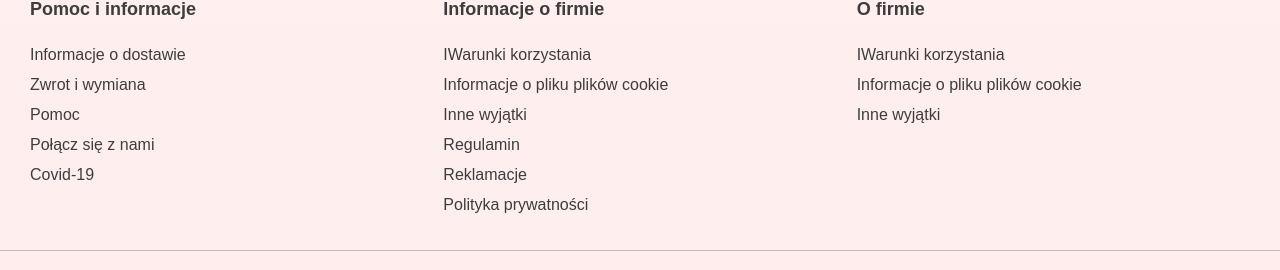
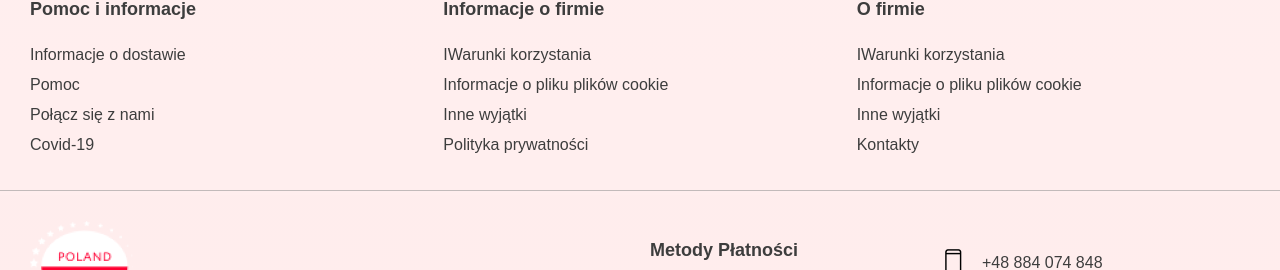
Before and after one commit to Queue-Evgenii/PolandShopFront, a Vue app: page / in a window 1280 px wide. Shown: the part 2212-2482 px from the top of the page. Built offline with nearby package versions, Linux system fonts and the light colour scheme; no server answers.

Commit message:
remove menu items

```diff
--- a/src/components/footer/FooterComponent.vue
+++ b/src/components/footer/FooterComponent.vue
@@ -7,7 +7,26 @@
           <div class="top-footer__column" v-for="column in footerColumn" :key="column.id">
             <h5 class="top-footer__title">{{ column.title }}</h5>
             <ul class="top-footer__list" v-for="item in column.items" :key="item.id">
-              <li class="top-footer__item hover-underline"><router-link :to="item.href" class="top-footer__link">{{ item.label }}</router-link></li>
+              <li class="top-footer__item hover-underline">
+                <template v-if="item.extern">
+                  <a
+                    :href="item.href"
+                    class="top-footer__link"
+                    target="_blank"
+                    rel="noreferrer noopener"
+                  >
+                    {{ item.label }}
+                  </a>
+                </template>
+                <template v-else>
+                  <router-link
+                    :to="item.href"
+                    class="top-footer__link"
+                  >
+                    {{ item.label }}
+                  </router-link>
+                </template>
+              </li>
             </ul>
           </div>
         </div>
@@ -228,21 +247,16 @@ export default {
             },
             {
               id: 2,
-              label: 'Zwrot i wymiana',
+              label: 'Pomoc',
               href: '#'
             },
             {
               id: 3,
-              label: 'Pomoc',
+              label: 'Połącz się z nami',
               href: '#'
             },
             {
               id: 4,
-              label: 'Połącz się z nami',
-              href: '#'
-            },
-            {
-              id: 5,
               label: 'Covid-19',
               href: '#'
             }
@@ -269,16 +283,6 @@ export default {
             },
             {
               id: 5,
-              label: 'Regulamin',
-              href: '/regulamin'
-            },
-            {
-              id: 6,
-              label: 'Reklamacje',
-              href: '/reklamacje'
-            },
-            {
-              id: 7,
               label: 'Polityka prywatności',
               href: '/polityka-prywatnosci'
             },
@@ -302,11 +306,17 @@ export default {
               id: 4,
               label: 'Inne wyjątki',
               href: '#'
+            },
+            {
+              id: 5,
+              label: 'Kontakty',
+              href: 'https://polandgroups.pl/kontakt',
+              extern: true,
             }
           ]
         },
       ],
     }
-  }
+  },
 }
 </script>
```
Also changed, not shown: 10 other files (tests, documents, lock files or other folders).
